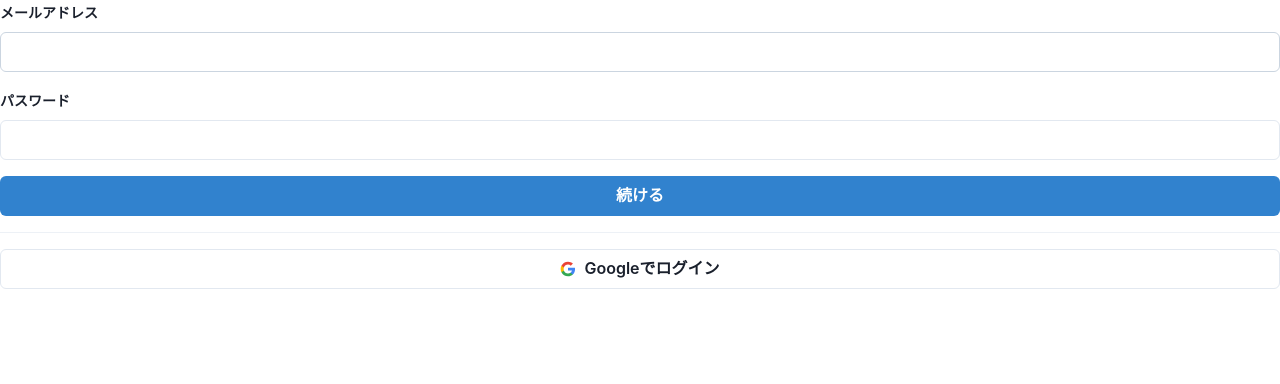
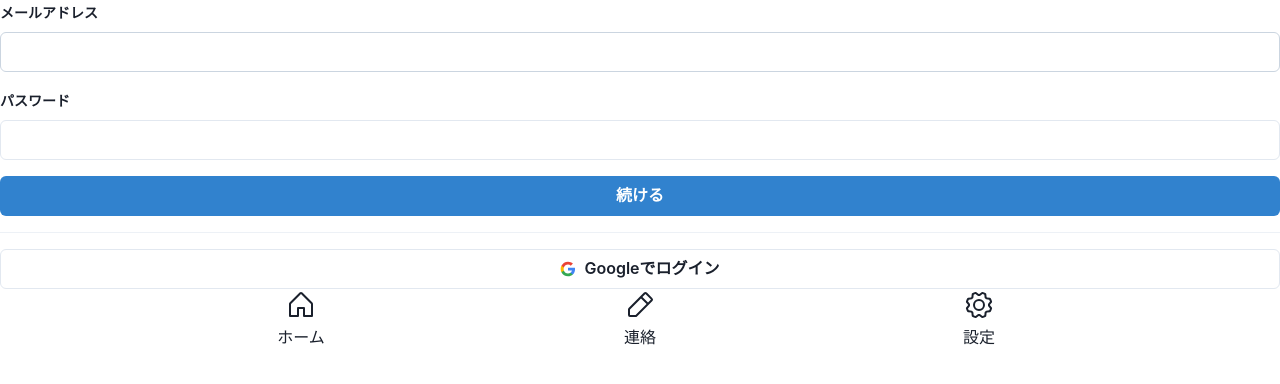
Before and after one commit to k4nkan/watnow-2024-spring-project, a Next.js app: page / in a window 1280 px wide. Shown: the top 384 px of the page. Built offline with nearby package versions, Linux system fonts and the light colour scheme.

Commit message:
タブバーのコンポーネントを作った

```diff
--- a/src/app/page.tsx
+++ b/src/app/page.tsx
@@ -9,11 +9,13 @@ import {
   ChakraProvider
 } from '@chakra-ui/react';
 import SignInForm from '@/components/SignInForm';
+import TabBar from '@/components/TabBar';
 
 export default function Page() {
   return (
     <div>
-      <SignInForm></SignInForm>
+      <SignInForm />
+      <TabBar />
     </div>
   );
 }
--- a/src/components/SignInForm.tsx
+++ b/src/components/SignInForm.tsx
@@ -1,3 +1,5 @@
+'use client';
+
 import {
   FormControl,
   FormLabel,
@@ -13,8 +15,8 @@ import InputWithTitle from './InputWithTitle';
 const SignInForm = () => {
   return (
     <VStack spacing={4}>
-      <InputWithTitle title='メールアドレス'></InputWithTitle>
-      <InputWithTitle title='パスワード'></InputWithTitle>
+      <InputWithTitle title="メールアドレス"></InputWithTitle>
+      <InputWithTitle title="パスワード"></InputWithTitle>
       <Button colorScheme="blue" size="md" width="100%">
         続ける
       </Button>
--- /dev/null
+++ b/src/components/TabBar.tsx
@@ -0,0 +1,18 @@
+'use client';
+import { Gear, House, PencilSimple } from '@phosphor-icons/react';
+import TabItem from './TabItem';
+import { HStack } from '@chakra-ui/react';
+
+const TabBar = () => {
+  return (
+    <>
+      <HStack justifyContent={'space-evenly'}>
+        <TabItem title="ホーム" icon={<House size={32} />} />
+        <TabItem title="連絡" icon={<PencilSimple size={32} />} />
+        <TabItem title="設定" icon={<Gear size={32} />} />
+      </HStack>
+    </>
+  );
+};
+
+export default TabBar;
--- /dev/null
+++ b/src/components/TabItem.tsx
@@ -0,0 +1,31 @@
+import {
+  Box,
+  FormControl,
+  FormLabel,
+  Input,
+  Text,
+  VStack
+} from '@chakra-ui/react';
+import { ReactElement } from 'react';
+
+interface titleProps {
+  title: string;
+  icon: ReactElement;
+}
+
+const TabItem = (props: titleProps) => {
+  return (
+    <>
+      <VStack w={'60px'} spacing={1}>
+        <Box h={8} w={8}>
+          {props.icon}
+        </Box>
+        <Box>
+          <p className="h-5 text-xs font-bold">{props.title}</p>
+        </Box>
+      </VStack>
+    </>
+  );
+};
+
+export default TabItem;
```
